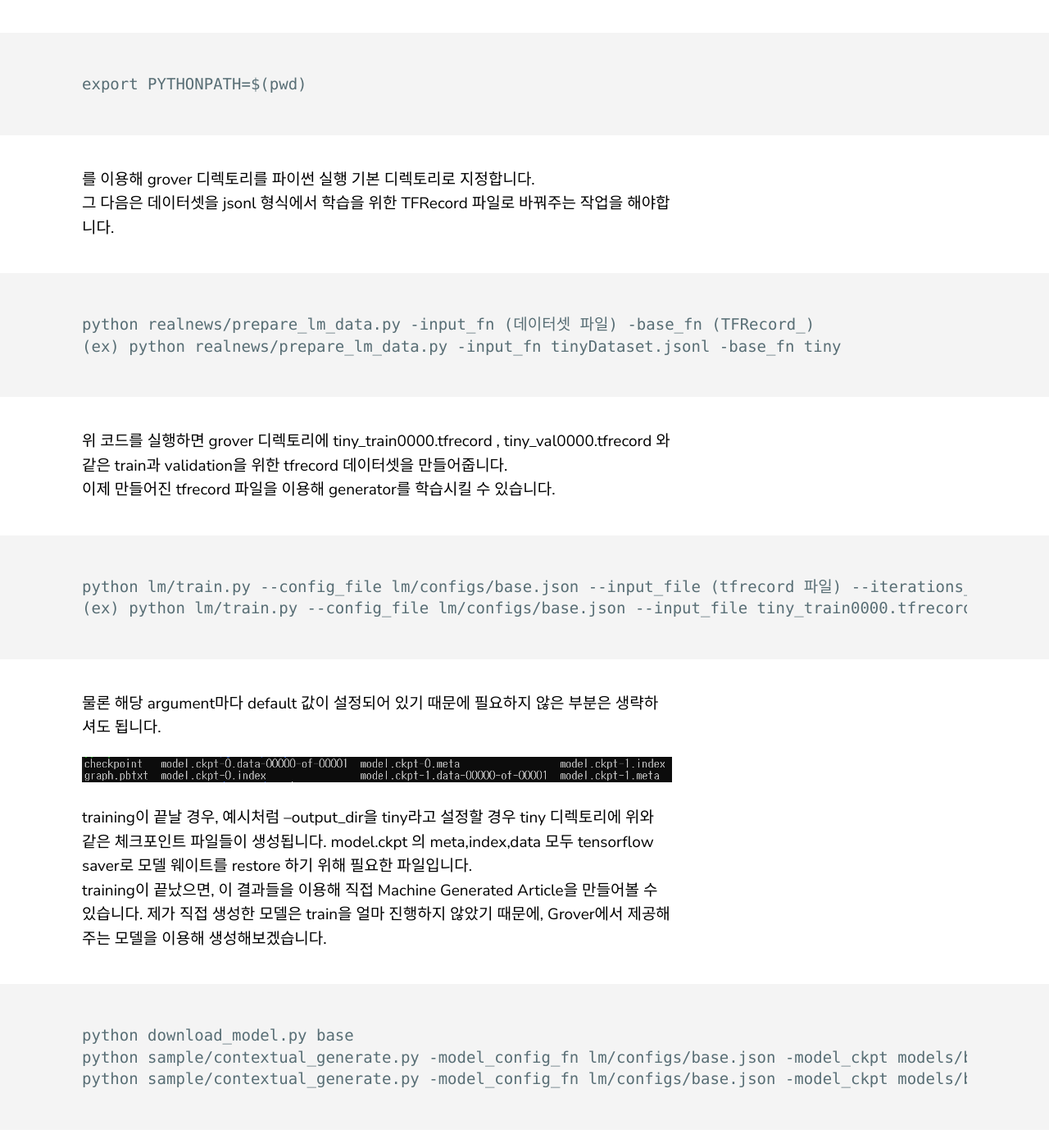
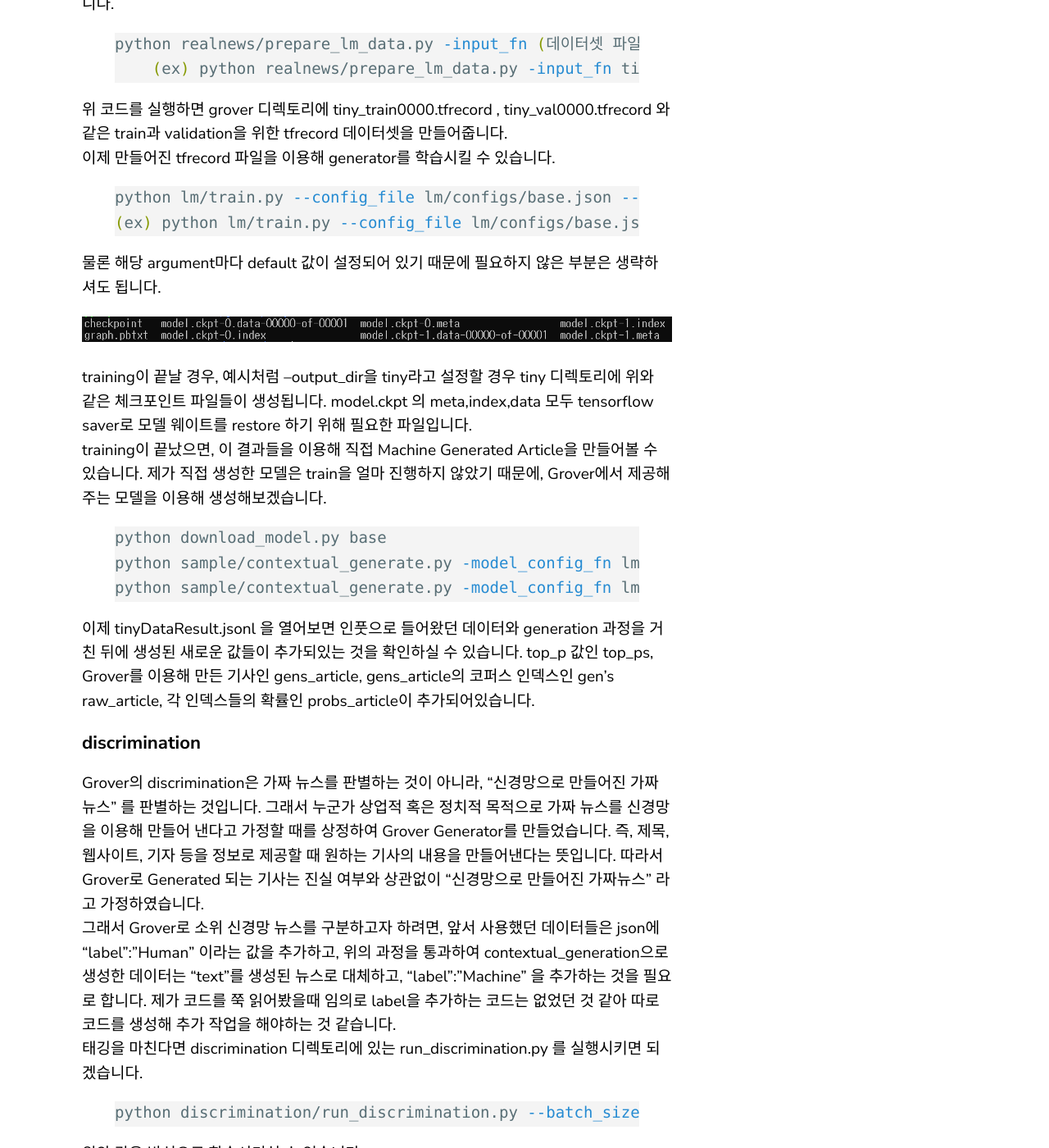
Before and after one commit to ptaejoon/ptaejoon.github.io, a Jekyll site: the page built from _posts/2020-05-17-Defending-Neural-Fake-News-Code-Explanation.md, in a window 1280 px wide and 1400 px high, scrolled down 15648 px. Shown: the whole window at 82% size. Built offline with Jekyll 4.4.1, drawn with Linux system fonts in a browser that asks for light colours; part of the change alters nothing that is shown; some of the changed text lies outside the part shown.

Commit message:
Update 2020-05-17-Defending-Neural-Fake-News-Code-Explanation.md

```diff
--- a/_posts/2020-05-17-Defending-Neural-Fake-News-Code-Explanation.md
+++ b/_posts/2020-05-17-Defending-Neural-Fake-News-Code-Explanation.md
@@ -192,34 +192,37 @@ Grover를 처음부터 학습시키는 과정을 한번 따라해보려 합니
 
 데이터셋을 만들거나 다운받았다면, 이제 generator를 트레이닝해보겠습니다. 먼저 git clone을 이용해 Grover 코드를 다운받고, 필요한 라이브러리들을 모두 다운로드받아야 합니다. 특히, tensorflow는 1.13.1 버전을 사용하기 때문에
 
-    pip install tensorflow==1.13.1
+{% highlight shell %}pip install tensorflow==1.13.1 {% endhighlight %}
 
 로 설치하시기 바랍니다.
 다운받은 뒤 grover 디렉토리에서
 
-    export PYTHONPATH=$(pwd)
+{% highlight shell %}export PYTHONPATH=$(pwd)   {% endhighlight %}
 
 를 이용해 grover 디렉토리를 파이썬 실행 기본 디렉토리로 지정합니다.
 그 다음은 데이터셋을 jsonl 형식에서 학습을 위한 TFRecord 파일로 바꿔주는 작업을 해야합니다.
 
-    python realnews/prepare_lm_data.py -input_fn (데이터셋 파일) -base_fn (TFRecord_)
-    (ex) python realnews/prepare_lm_data.py -input_fn tinyDataset.jsonl -base_fn tiny
+{% highlight shell %}python realnews/prepare_lm_data.py -input_fn (데이터셋 파일) -base_fn (TFRecord_)
+    (ex) python realnews/prepare_lm_data.py -input_fn tinyDataset.jsonl -base_fn tiny   {% endhighlight %}
 
 위 코드를 실행하면 grover 디렉토리에 tiny_train0000.tfrecord , tiny_val0000.tfrecord 와 같은 train과 validation을 위한 tfrecord 데이터셋을 만들어줍니다.
 이제 만들어진 tfrecord 파일을 이용해 generator를 학습시킬 수 있습니다.
 
-    python lm/train.py --config_file lm/configs/base.json --input_file (tfrecord 파일) --iterations_per_loop (estimator의 step) --learning_rate (learning rate 값) --max_eval_steps (evaluation steps) --num_train_steps (training step) --num_warmup_steps (warming up steps) --output_dir (학습 checkpoint 저장할 디렉토리) --train_batch_size (배치사이즈) --use_tpu (True or False)
-    (ex) python lm/train.py --config_file lm/configs/base.json --input_file tiny_train0000.tfrecord --iterations_per_loop 1000 --learning_rate 5e-05 --max_eval_steps 100 --num_train_steps 1000 --num_warmup_steps 10000 --output_dir tiny --use_tpu False
+{% highlight shell %}
+python lm/train.py --config_file lm/configs/base.json --input_file (tfrecord 파일) --iterations_per_loop (estimator의 step) --learning_rate (learning rate 값) --max_eval_steps (evaluation steps) --num_train_steps (training step) --num_warmup_steps (warming up steps) --output_dir (학습 checkpoint 저장할 디렉토리) --train_batch_size (배치사이즈) --use_tpu (True or False)
+(ex) python lm/train.py --config_file lm/configs/base.json --input_file tiny_train0000.tfrecord --iterations_per_loop 1000 --learning_rate 5e-05 --max_eval_steps 100 --num_train_steps 1000 --num_warmup_steps 10000 --output_dir tiny --use_tpu False
+{% endhighlight %}
 
 물론 해당 argument마다 default 값이 설정되어 있기 때문에 필요하지 않은 부분은 생략하셔도 됩니다.
 ![after_training](/asset/code_exp/train_result.png)
 training이 끝날 경우, 예시처럼 --output_dir을 tiny라고 설정할 경우 tiny 디렉토리에 위와 같은 체크포인트 파일들이 생성됩니다. model.ckpt 의 meta,index,data 모두 tensorflow saver로 모델 웨이트를 restore 하기 위해 필요한 파일입니다.
 training이 끝났으면, 이 결과들을 이용해 직접 Machine Generated Article을 만들어볼 수 있습니다. 제가 직접 생성한 모델은 train을 얼마 진행하지 않았기 때문에, Grover에서 제공해주는 모델을 이용해 생성해보겠습니다.
 
-    python download_model.py base
-    python sample/contextual_generate.py -model_config_fn lm/configs/base.json -model_ckpt models/base/model.ckpt -metadata_fn (jsonl 데이터 파일) -out_fn (출력될 파일)
-    python sample/contextual_generate.py -model_config_fn lm/configs/base.json -model_ckpt models/base/model.ckpt -metadata_fn tinyDataset.jsonl -out_fn tinyDataResult.jsonl
-
+{% highlight shell %}
+python download_model.py base
+python sample/contextual_generate.py -model_config_fn lm/configs/base.json -model_ckpt models/base/model.ckpt -metadata_fn (jsonl 데이터 파일) -out_fn (출력될 파일)
+python sample/contextual_generate.py -model_config_fn lm/configs/base.json -model_ckpt models/base/model.ckpt -metadata_fn tinyDataset.jsonl -out_fn tinyDataResult.jsonl
+{% endhighlight %}
 이제 tinyDataResult.jsonl 을 열어보면 인풋으로 들어왔던 데이터와 generation 과정을 거친 뒤에 생성된 새로운 값들이 추가되있는 것을 확인하실 수 있습니다. top_p 값인 top_ps, Grover를 이용해 만든 기사인 gens_article, gens_article의 코퍼스 인덱스인 gen's raw_article, 각 인덱스들의 확률인 probs_article이 추가되어있습니다.
 
 <h3> discrimination </h3>
@@ -227,6 +230,7 @@ Grover의 discrimination은 가짜 뉴스를 판별하는 것이 아니라, "신
 그래서 Grover로 소위 신경망 뉴스를 구분하고자 하려면, 앞서 사용했던 데이터들은 json에 "label":"Human" 이라는 값을 추가하고, 위의 과정을 통과하여 contextual_generation으로 생성한 데이터는 "text"를 생성된 뉴스로 대체하고, "label":"Machine" 을 추가하는 것을 필요로 합니다. 제가 코드를 쭉 읽어봤을때 임의로 label을 추가하는 코드는 없었던 것 같아 따로 코드를 생성해 추가 작업을 해야하는 것 같습니다.
 태깅을 마친다면 discrimination 디렉토리에 있는 run_discrimination.py 를 실행시키면 되겠습니다.
 
-    python discrimination/run_discrimination.py --batch_size (배치사이즈) --config_file lm/configs/base.json --do_train True --input_data (학습데이터) --use_tpu False
-
+{% highlight shell %}
+python discrimination/run_discrimination.py --batch_size (배치사이즈) --config_file lm/configs/base.json --do_train True --input_data (학습데이터) --use_tpu False
+{% endhighlight %}
 위와 같은 방식으로 학습시키실 수 있습니다.
```
